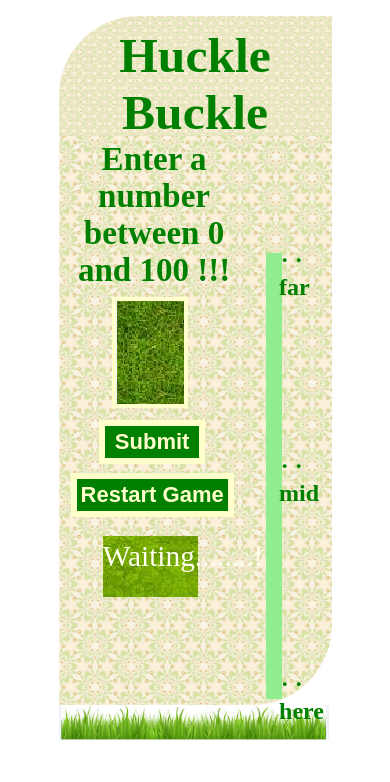
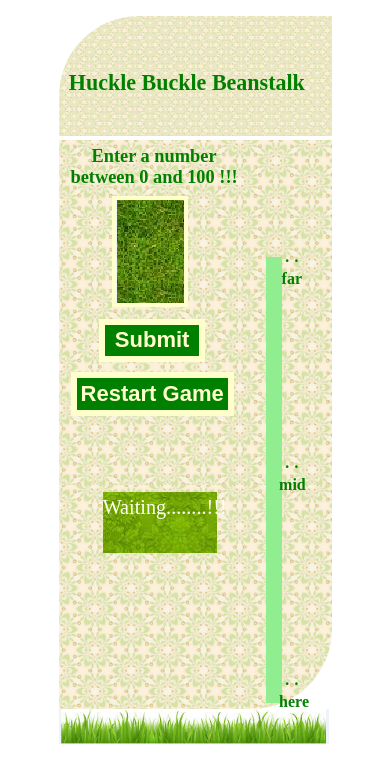
Before and after one commit to andela-ooladayo/Huckle_Buckle_Beanstalk, a plain HTML site: page index.html in a window 390 px wide. Drawn offline with Linux system fonts and the light colour scheme.

Commit message:
added media query

```diff
--- a/css/main.css
+++ b/css/main.css
@@ -24,20 +24,16 @@ header{
 	background:url('../images/bck1.png');
 	background-size:100% 100%;
 }
-#logo{
-	width:15%;
-	margin:1.4%;
-	height:100px;
-	float:left;
-}
+
 header #titlebar{
-	width:60%;
-	font-size:4.5ex;
+	width:100%;
+	font-size:4ex;
 	float: right;
 	height:70px;
 	text-align:center;
-	margin:4% 20% 0 0;
+	margin:4% 0% 0 0;
 	color:green;
+	padding-right:3%;
 }
 /*********************************
 			SECTION
@@ -65,7 +61,7 @@ form{
 }
 form h3{
 	padding:3% 0 0 0;
-	font-size:4.5ex;
+	font-size:4ex;
 	color:green;
 }
 #guessnumber{
@@ -164,3 +160,76 @@ footer div img{
 	width:99%;
 	height:35px;
 }
+
+/*********************************
+TABLET DEVICE RESOLUTION STYLING
+*********************************/
+@media screen and (max-width: 1024px){
+	header #titlebar
+		{
+		margin:7% 0% 0 0;
+		font-size:3ex;
+	}
+
+	form h3
+		{
+		font-size:3.1ex;
+	}
+	#response{
+
+		font-size: 2ex;
+	}
+	#validator{
+		width:80%;
+		position:relative;
+		font-size:2.5ex;
+		margin-left:10%
+	}
+
+	.sidebar div h3,.sidebar div h2,.sidebar div h1{
+		width:31%;
+		left:36%;
+		color:green;
+		font-size:1em;
+	}
+
+}
+
+/*********************************
+MOBILE PHONE RESOLUTION STYLING
+*********************************/
+@media screen and (max-width: 480px){
+
+	header #titlebar
+		{
+		margin:20% 0% 0 0;
+		font-size:2ex;
+	}
+
+	form h3
+		{
+		font-size:2.5ex;
+	}
+	#response{
+
+		font-size: 1.5ex;
+		margin:40% 0 0 23.1%;
+		width:60%;
+
+	}
+	#validator{
+		width:80%;
+		position:relative;
+		font-size:2ex;
+		margin-left:10%
+	}
+
+	.sidebar div h3,.sidebar div h2,.sidebar div h1{
+		width:31%;
+		left:36%;
+		color:green;
+		font-size:1em;
+	}
+
+
+}
```
